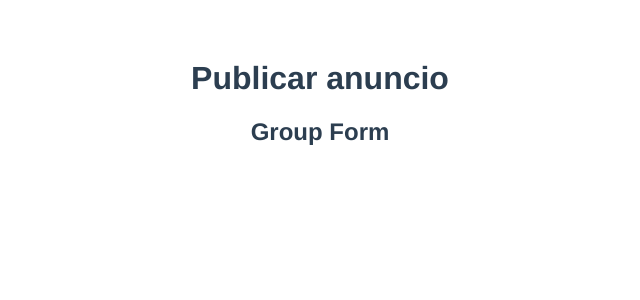
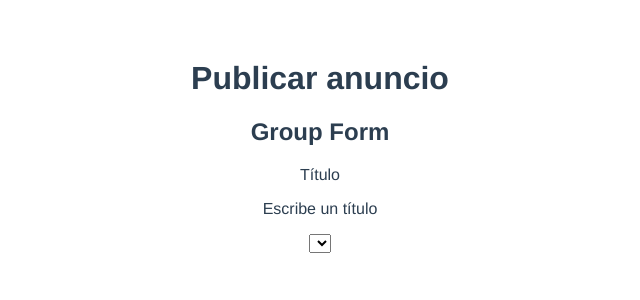
Before and after one commit to JonatanSCS/FormBuilder, a Vue app: page / in a window 1280 px wide. Shown: the top 300 px of the page, without its empty margins (320-960 px from the left). Built offline with nearby package versions, Linux system fonts and the light colour scheme; the HTML template or start-up script is replaced by a standard one.

Commit message:
Create picker default component

```diff
--- a/src/App.vue
+++ b/src/App.vue
@@ -5,16 +5,27 @@
       label="Publicar anuncio"
       type="group"
     />
+    <Picker
+      id="subject"
+      type="text"
+      label="Título"
+      display="text"
+      hint="Escribe un título"
+      required
+      disabled
+    />
   </div>
 </template>
 
 <script>
 import Form from './components/Form/index.vue'
+import Picker from './components/Field/Picker.vue'
 
 export default {
   name: 'app',
   components: {
-    Form
+    Form,
+    Picker
   }
 }
 </script>
--- /dev/null
+++ b/src/components/Field/Base.vue
@@ -0,0 +1,34 @@
+<script>
+export default {
+  name: 'Field',
+  props: {
+    id: {
+      type: String,
+      required: true
+    },
+    type: {
+      type: String,
+      required: true
+    },
+    label: {
+      type: String,
+      required: true
+    },
+    display: {
+      type: String,
+      required: true
+    },
+    hint: {
+      type: String
+    },
+    required: {
+      type: Boolean,
+      default: false
+    },
+    disabled: {
+      type: Boolean,
+      default: false
+    }
+  }
+}
+</script>
--- /dev/null
+++ b/src/components/Field/Picker.vue
@@ -0,0 +1,15 @@
+<template>
+  <div>
+    <p class="field-label">{{ label }}</p>
+    <p v-if="hint" class="field-hint">{{ hint }}</p>
+    <select name="id"></select>
+  </div>
+</template>
+
+<script>
+import Base from './Base.vue'
+export default {
+  name: 'Picker',
+  extends: Base
+}
+</script>
```
Also changed, not shown: 1 other file (tests, documents, lock files or other folders).
